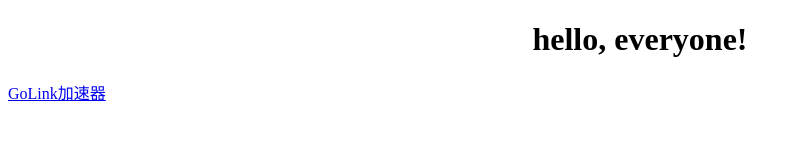
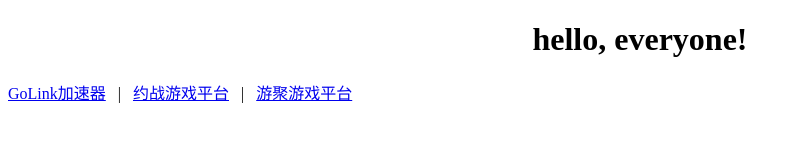
Before and after one commit to rexhang/rexhang.github.io, a plain HTML site: page index.html in a window 1280 px wide. Shown: the whole page, without its empty margins (0-800 px from the left). Drawn offline with Linux system fonts and the light colour scheme.

Commit message:
update home page info

```diff
--- a/index.html
+++ b/index.html
@@ -15,6 +15,10 @@
 
   <div>
     <a href="https://www.golink.com/" target="_blank">GoLink加速器</a>
+    &nbsp;&nbsp;|&nbsp;&nbsp;
+    <a href="https://www.yzkof.com/" target="_blank">约战游戏平台</a>
+    &nbsp;&nbsp;|&nbsp;&nbsp;
+    <a href="https://www.gotvg.com/" target="_blank">游聚游戏平台</a>
   </div>
 </body>
 </html>
```
